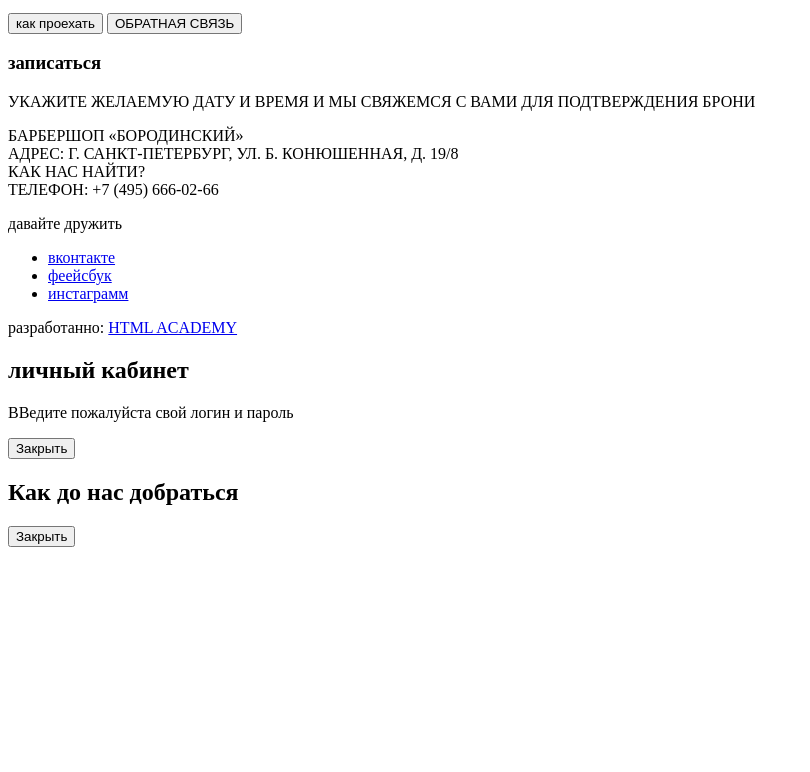
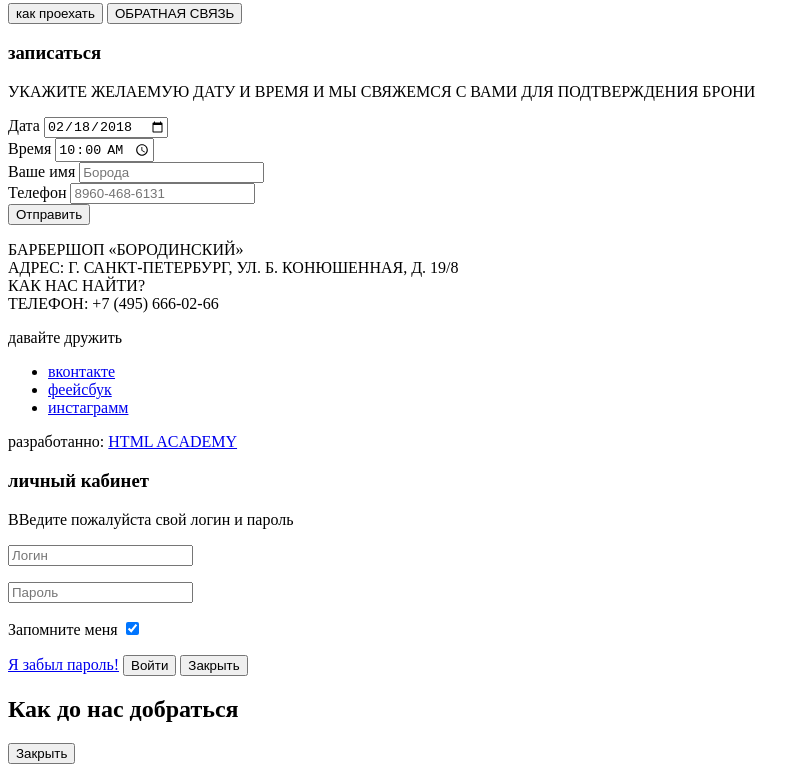
Before and after one commit to nafar87/shool, a plain HTML site: page index.html in a window 1280 px wide. Shown: the part 1265-2037 px from the top of the page, without its empty margins (0-810 px from the left). Before the commit the page ends 1820 px from the top, so only its background shows below. Drawn offline with Linux system fonts and the light colour scheme.

Commit message:
add forms

```diff
--- a/index.html
+++ b/index.html
@@ -9,7 +9,7 @@
 </head>
 <body>
 
-<heder>
+<header>
     <nav>
         <ul>
             <li><a href="#">информация</a></li>
@@ -24,9 +24,9 @@
             </a></li>
         </ul>
 
-        <a href="#"><img src="img/logo.png" width="371" height="163" alt="логотип"></a>
+        <a href="#"><img src="img/logo.png" width="370" height="153" alt="логотип"></a>
     </nav>
-</heder>
+</header>
 
 <main>
     <h1>Барбершоп Бородинсикий</h1>
@@ -83,7 +83,26 @@
         <h3>записаться</h3>
         <p>УКАЖИТЕ ЖЕЛАЕМУЮ ДАТУ И ВРЕМЯ И МЫ СВЯЖЕМСЯ
             С ВАМИ ДЛЯ ПОДТВЕРЖДЕНИЯ БРОНИ</p>
-        <!--ФОРМА-->
+        <form action="https://echo.htmlacademy.ru" method="post">
+            <div>
+                <label for="sign_data">Дата</label>
+                <input id="sign_data" type="date" value="2018-02-18" name="data">
+            </div>
+            <div>
+                <label for="sign_time">Время</label>
+                <input id="sign_time" type="time" value="10:00" name="time">
+            </div>
+            <div>
+                <label for="sign_name">Ваше имя</label>
+                <input id="sign_name" type="text" placeholder="Борода" name="name" required>
+            </div>
+            <div>
+                <label for="sign_tel">Телефон</label>
+                <input id="sign_tel" type="tel" placeholder="8960-468-6131" name="tel"
+                       required pattern="[0-9]{4}-[0-9]{3}-[0-9]{4}">
+            </div>
+            <button>Отправить</button>
+        </form>
     </div>
 </main>
 
@@ -105,10 +124,23 @@
     </div>
 </footer>
 <section>
-    <h2>личный кабинет</h2>
+    <h3>личный кабинет</h3>
     <p>ВВедите пожалуйста свой логин и пароль</p>
-    <!--Форма-->
+    <form action="https://echo.htmlacademy.ru" method="post">
+        <p>
+            <input id="Login" type="text" placeholder="Логин" name="login">
+        </p>
+        <p>
+            <input id="password" type="password" placeholder="Пароль" name="password">
+        </p>
+        <p>
+            <label for="remember">Запомните меня</label>
+            <input id="remember" type="checkbox" checked></p>
+        <a href="#">Я забыл пароль!</a>
+        <button>Войти</button>
         <button type="button">Закрыть</button>
+    </form>
+
 </section>
 <section>
     <h2>Как до нас добраться</h2>
```
Also changed, not shown: img/cross.svg (added). Lines whose indentation alone changed are shown as unchanged.
